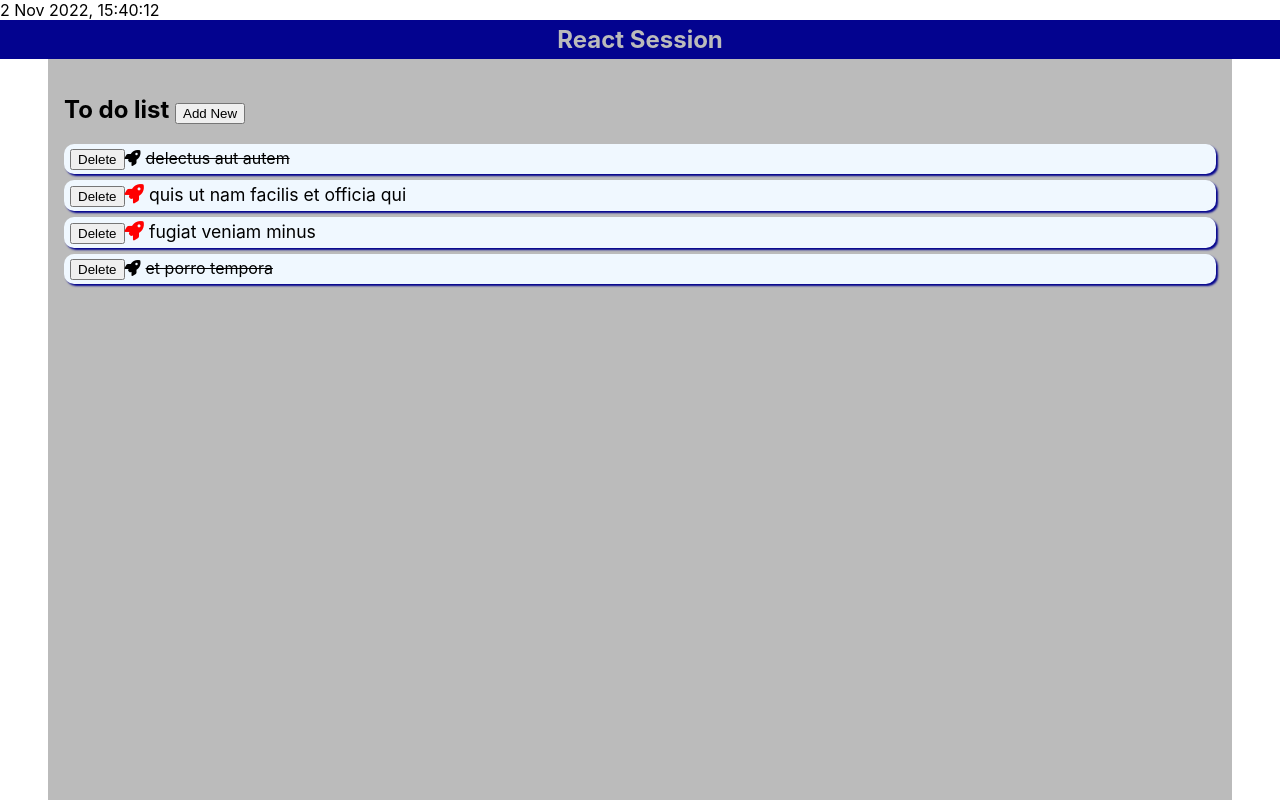
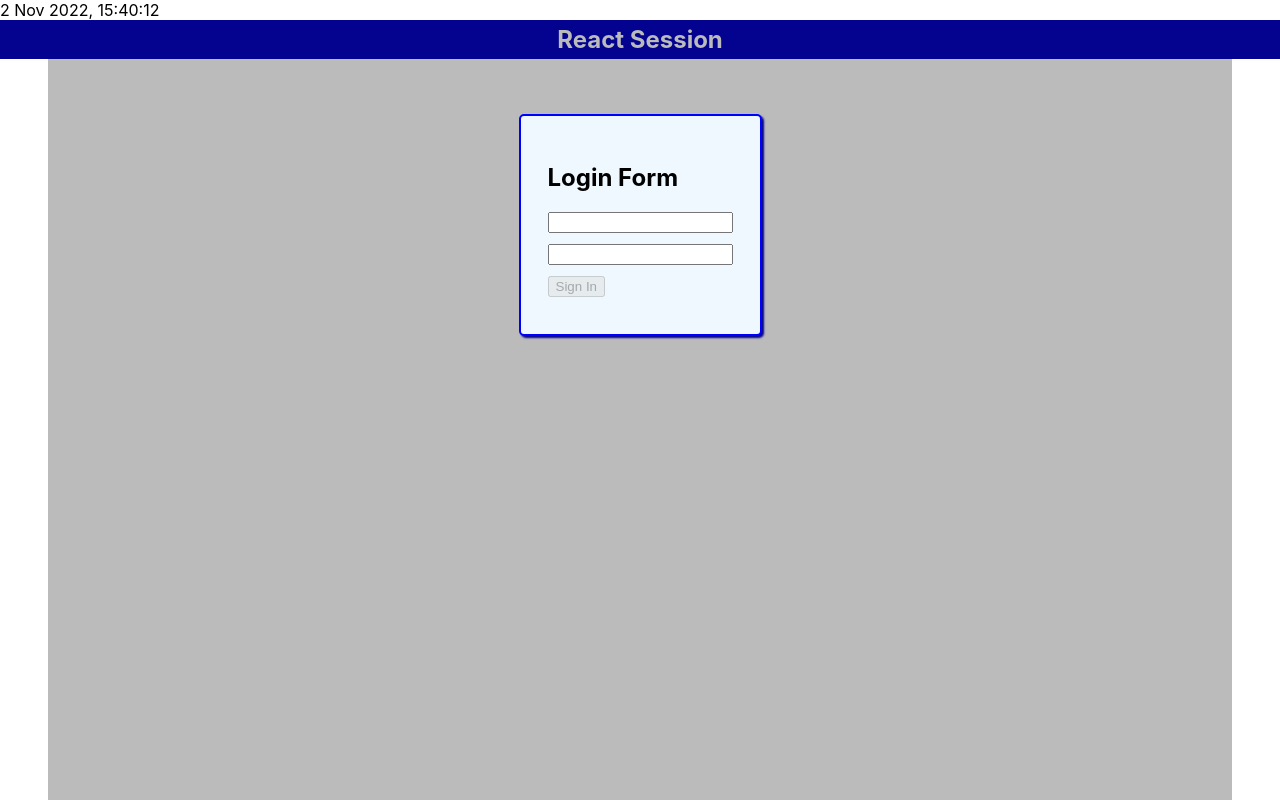
Before and after one commit to dineshgopalchand/MERN-28, a React (Create React App) app in the folder react-session/: page / in a window 1280 px wide. Built offline with nearby package versions, Linux system fonts and the light colour scheme.

Commit message:
discussed props.children and related details

```diff
--- a/react-session/src/App.jsx
+++ b/react-session/src/App.jsx
@@ -18,9 +18,9 @@ function App() {
           <Header />
         </div>
         <div className="main-body container bg-light p-1">
-          {/* <Login /> */}
+          <Login />
           {/* <UserList/> */}
-          <TodoList/>
+          {/* <TodoList/> */}
         </div>
       </div>
     </>
--- /dev/null
+++ b/react-session/src/UI/card/Card.css
@@ -0,0 +1,7 @@
+.card {
+    /* border: 1px solid #03038f; */
+    padding: 27px;
+    border-radius: 5px;
+    box-shadow: 2px 2px 2px #03038f;
+    background-color: aliceblue;
+}
--- /dev/null
+++ b/react-session/src/UI/card/Card.jsx
@@ -0,0 +1,13 @@
+import React from 'react'
+import './Card.css';
+
+const Card = (props) => {
+    console.log(props);
+  return (
+    <div className={`card ${props.className}`}>
+        {props.children}
+    </div>
+  )
+}
+
+export default Card;
--- a/react-session/src/index.css
+++ b/react-session/src/index.css
@@ -1,13 +1,26 @@
-@import url('../node_modules/@fortawesome/fontawesome-free/css/fontawesome.min.css');
-@import url('../node_modules/@fortawesome/fontawesome-free/css/all.min.css');
-@import url('../node_modules/@fortawesome/fontawesome-free/css/brands.min.css');
-@import url('../node_modules/@fortawesome/fontawesome-free/css/regular.min.css');
-@import url('../node_modules/@fortawesome/fontawesome-free/css/solid.min.css');
+@import url("../node_modules/@fortawesome/fontawesome-free/css/fontawesome.min.css");
+@import url("../node_modules/@fortawesome/fontawesome-free/css/all.min.css");
+@import url("../node_modules/@fortawesome/fontawesome-free/css/brands.min.css");
+@import url("../node_modules/@fortawesome/fontawesome-free/css/regular.min.css");
+@import url("../node_modules/@fortawesome/fontawesome-free/css/solid.min.css");
 body {
   margin: 0;
-  font-family: -apple-system, BlinkMacSystemFont, 'Segoe UI', 'Roboto', 'Oxygen',
-    'Ubuntu', 'Cantarell', 'Fira Sans', 'Droid Sans', 'Helvetica Neue',
+  font-family: -apple-system, BlinkMacSystemFont, "Segoe UI", "Roboto", "Oxygen",
+    "Ubuntu", "Cantarell", "Fira Sans", "Droid Sans", "Helvetica Neue",
     sans-serif;
   -webkit-font-smoothing: antialiased;
   -moz-osx-font-smoothing: grayscale;
 }
+
+.border-2 {
+  border-width: 2px;
+}
+.border-solid {
+  border-style: solid;
+}
+.border-red {
+  border-color: red;
+}
+.border-blue {
+  border-color: blue;
+}
--- a/react-session/src/pages/login/Login.css
+++ b/react-session/src/pages/login/Login.css
@@ -4,10 +4,3 @@
     justify-content: center;
     height: 300px;
 }
-form {
-    border: 1px solid #03038f;
-    padding: 27px;
-    border-radius: 5px;
-    box-shadow: 2px 2px 2px #03038f;
-    background-color: aliceblue;
-}
--- a/react-session/src/pages/login/Login.jsx
+++ b/react-session/src/pages/login/Login.jsx
@@ -1,4 +1,5 @@
 import { useState } from "react";
+import Card from "../../UI/card/Card";
 import Input from "../../UI/input/Input";
 import "./Login.css";
 const Login = () => {
@@ -52,9 +53,9 @@ const Login = () => {
   };
   return (
     <div className="form-box">
+      <Card className="border-2 border-solid border-blue">
         <form onSubmit={loginFormHandler}>
           <h2>Login Form</h2>
-
           <Input
             onChange={formFieldHandler}
             className={`${formVal.username.error ? "error-field" : ""}`}
@@ -79,6 +80,7 @@ const Login = () => {
             <button disabled={formVal.formError}>Sign In</button>
           </div>
         </form>
+      </Card>
     </div>
   );
 };
```
Lines whose indentation alone changed are shown as unchanged.
